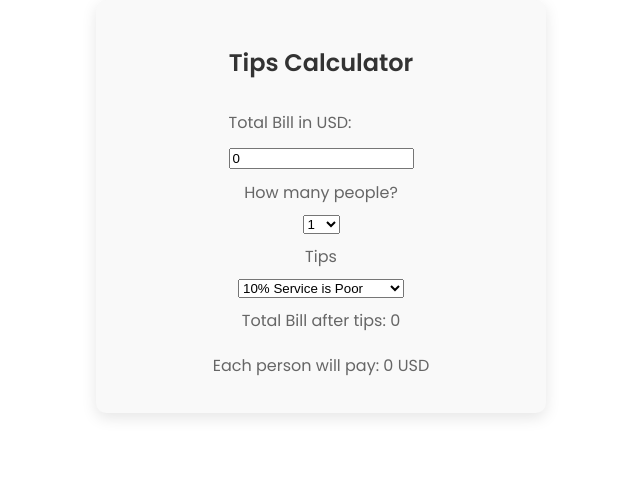
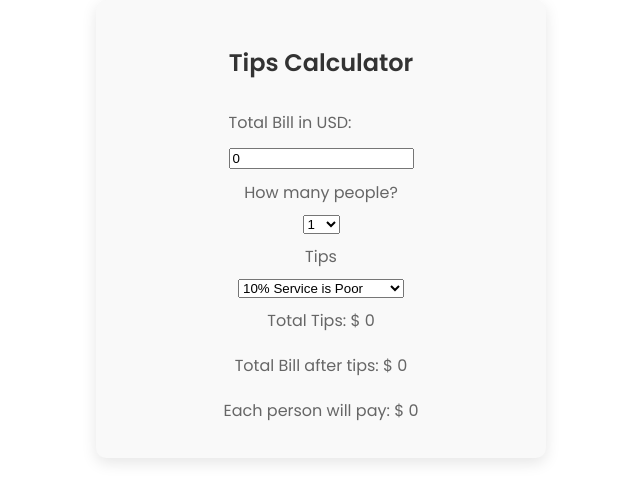
Before and after one commit to Chingsan53/smart-solve, a React (Create React App) app: page /tip-calculator in a window 1280 px wide. Shown: the top 502 px of the page, without its empty margins (319-959 px from the left). Built offline with nearby package versions, Linux system fonts and the light colour scheme.

Commit message:
fixed the decimal error

```diff
--- a/src/components/tip-calculator/tip-calculator.component.jsx
+++ b/src/components/tip-calculator/tip-calculator.component.jsx
@@ -9,7 +9,7 @@ const TipCalculator = () => {
         return parseFloat(num.toFixed(2));
     }
 
-    const calculateTotal = bill + ((bill * tip)/100);
+    const calculateTotal = parseFloat(bill) + (parseFloat(bill) * tip)/100;
     const divideWithPeople = calculateTotal/quantity;
 
 
@@ -19,7 +19,7 @@ const TipCalculator = () => {
             <p>Total Bill in USD: </p>
             <input type="text"
         value={bill}
-        onChange={(e) => setBill(Number(e.target.value))}></input>
+        onChange={(e) => setBill(e.target.value)}></input>
         </div>
         <p>How many people?</p>
         <select value={quantity} onChange={e => setQuantity(Number(e.target.value))}>{Array.from({length: 20}, (_, i) => i + 1).map((num) => (<option value={num} key={num}>
@@ -34,8 +34,9 @@ const TipCalculator = () => {
         </select>
 
 
-        <p>Total Bill after tips: {calculateTotal}</p>
-        <p>Each person will pay: {roundToTwoDecimals(divideWithPeople)} USD</p>
+        <p>Total Tips: $ {(bill * tip)/100}</p>
+        <p>Total Bill after tips: $ {calculateTotal}</p>
+        <p>Each person will pay: $ {roundToTwoDecimals(divideWithPeople)} </p>
 
     </div>
 }
```
